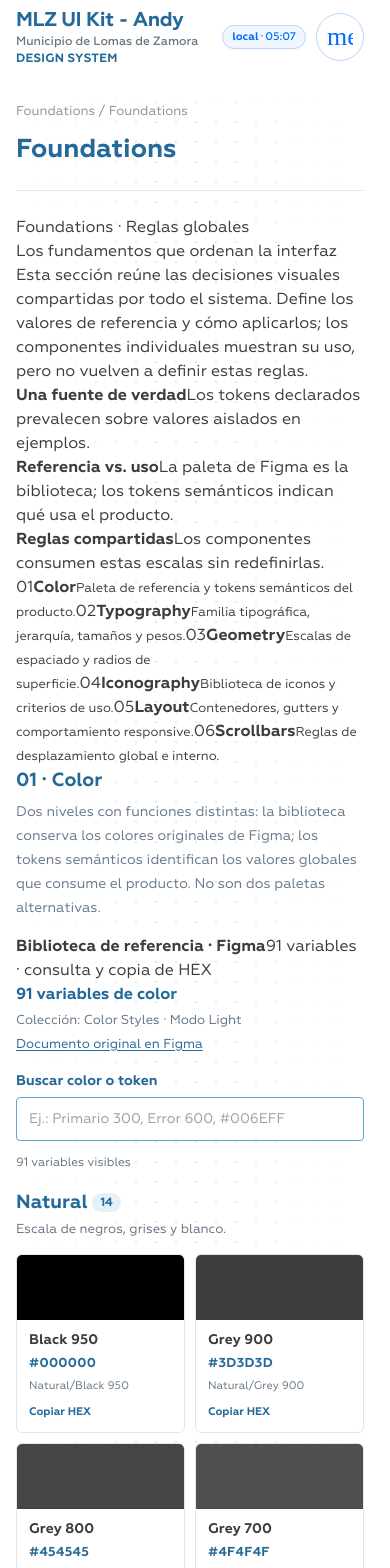
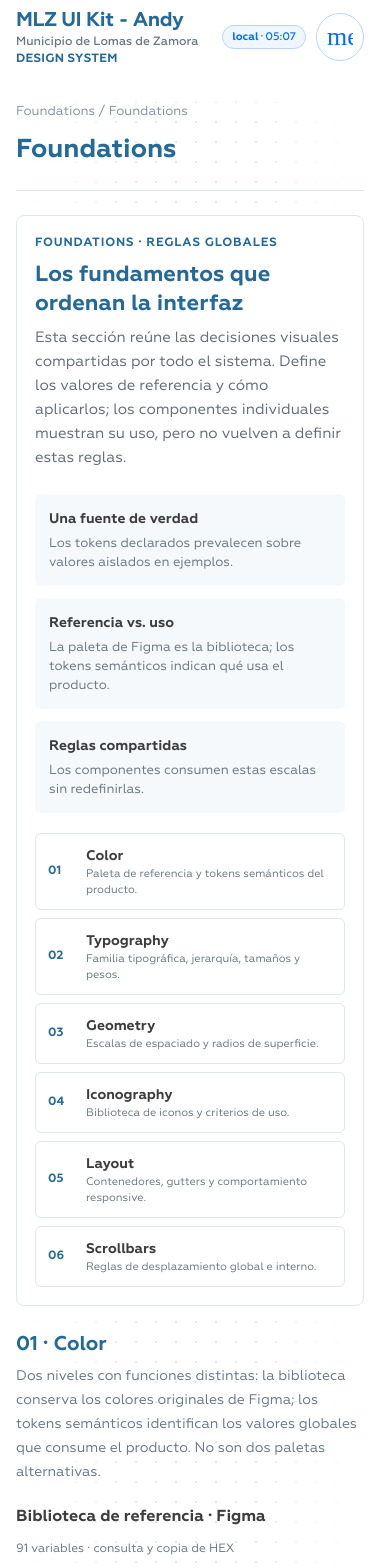
Before and after one commit to SantiagoM96/mlz-muni, a React (Vite) app: page /ui-kit-andy/fundamentos in a window 390 px wide. Shown: the top 1568 px of the page. Built offline with nearby package versions, Linux system fonts and the light colour scheme; a web font is replaced by a local one.

Commit message:
style(ui-kit): add foundations editorial hierarchy and section index

```diff
--- a/src/pages/andy-kit/andy-kit.css
+++ b/src/pages/andy-kit/andy-kit.css
@@ -1095,3 +1095,47 @@ html:has(.andy-doc-layout){scrollbar-gutter:stable}
 .layout-measure i{display:block;height:8px;background:#5ba8d5;border-radius:var(--mlz-radius-full)}
 @media(max-width:760px){.andy-foundation-color-roles{grid-template-columns:repeat(2,minmax(0,1fr))}.andy-foundation-layout{grid-template-columns:1fr}}
 @media(max-width:580px){.andy-foundation-color-roles{grid-template-columns:1fr}.andy-foundation-type-row{grid-template-columns:1fr;gap:var(--mlz-space-8)}}
+
+
+/* Foundations — arquitectura editorial y navegación interna */
+.andy-foundation-intro{
+ background:#fff;border:1px solid #e1e7eb;border-radius:var(--mlz-radius-lg);
+ padding:clamp(20px,3vw,32px);margin-bottom:var(--mlz-space-24);
+}
+.andy-foundation-intro-copy{max-width:820px}
+.andy-foundation-eyebrow{display:block;color:#236999;font-size:12px;font-weight:700;letter-spacing:.07em;text-transform:uppercase;margin-bottom:8px}
+.andy-foundation-intro-copy h2{font-size:26px;line-height:34px;color:#236999;margin:0 0 8px;font-weight:700}
+.andy-foundation-intro-copy p{font-size:15px;line-height:24px;color:#616d79;margin:0}
+.andy-foundation-principles{display:grid;grid-template-columns:repeat(3,minmax(0,1fr));gap:12px;margin-top:24px}
+.andy-foundation-principles>div{display:flex;flex-direction:column;gap:5px;padding:14px;background:#f6f9fc;border-radius:var(--mlz-radius-md)}
+.andy-foundation-principles strong{font-size:14px;color:#3d3d3d}
+.andy-foundation-principles span{font-size:13px;line-height:19px;color:#687782}
+.andy-foundation-index{display:grid;grid-template-columns:repeat(3,minmax(0,1fr));gap:8px;margin-top:20px}
+.andy-foundation-index a{display:grid;grid-template-columns:30px 1fr;column-gap:8px;align-items:center;padding:11px 12px;border:1px solid #e1e7eb;border-radius:var(--mlz-radius-md);text-decoration:none;color:#3d3d3d;transition:background .15s,border-color .15s}
+.andy-foundation-index a:hover{background:#f3f7fc;border-color:#b9cfdf}
+.andy-foundation-index a>span{grid-row:span 2;color:#236999;font-size:12px;font-weight:700}
+.andy-foundation-index a strong{font-size:14px;font-weight:700}
+.andy-foundation-index a small{font-size:11px;line-height:16px;color:#687782}
+.andy-foundation-module{scroll-margin-top:24px;margin-bottom:24px}
+.andy-foundation-module .andy-section{margin-bottom:0}
+.andy-foundation-submodule+.andy-foundation-submodule{border-top:1px solid #e1e7eb;margin-top:28px;padding-top:24px}
+.andy-foundation-subhead{display:flex;justify-content:space-between;align-items:baseline;gap:12px;flex-wrap:wrap;margin-bottom:12px}
+.andy-foundation-subhead strong{font-size:16px;color:#3d3d3d}
+.andy-foundation-subhead span{font-size:12px;color:#687782}
+.andy-foundation-explainer{font-size:14px;line-height:22px;color:#616d79;margin:0 0 16px;max-width:900px}
+.andy-foundation-icon-rules{display:grid;grid-template-columns:repeat(3,minmax(0,1fr));gap:10px;margin-bottom:20px}
+.andy-foundation-icon-rules>div{display:flex;flex-direction:column;gap:4px;padding:12px;background:#f6f9fc;border-radius:var(--mlz-radius-md)}
+.andy-foundation-icon-rules strong{font-size:13px;color:#3d3d3d}
+.andy-foundation-icon-rules span{font-size:13px;line-height:19px;color:#687782}
+.andy-foundation-module .andy-section-head{margin-bottom:20px}
+.andy-foundation-module .andy-section-head h2{font-size:20px;line-height:28px}
+.andy-foundation-module .andy-section-head p{max-width:940px}
+.andy-foundation-module:target{scroll-margin-top:24px}
+@media(max-width:760px){
+ .andy-foundation-principles,.andy-foundation-index,.andy-foundation-icon-rules{grid-template-columns:1fr 1fr}
+}
+@media(max-width:520px){
+ .andy-foundation-principles,.andy-foundation-index,.andy-foundation-icon-rules{grid-template-columns:1fr}
+ .andy-foundation-intro-copy h2{font-size:22px;line-height:29px}
+ .andy-foundation-intro{padding:18px}
+}
```
